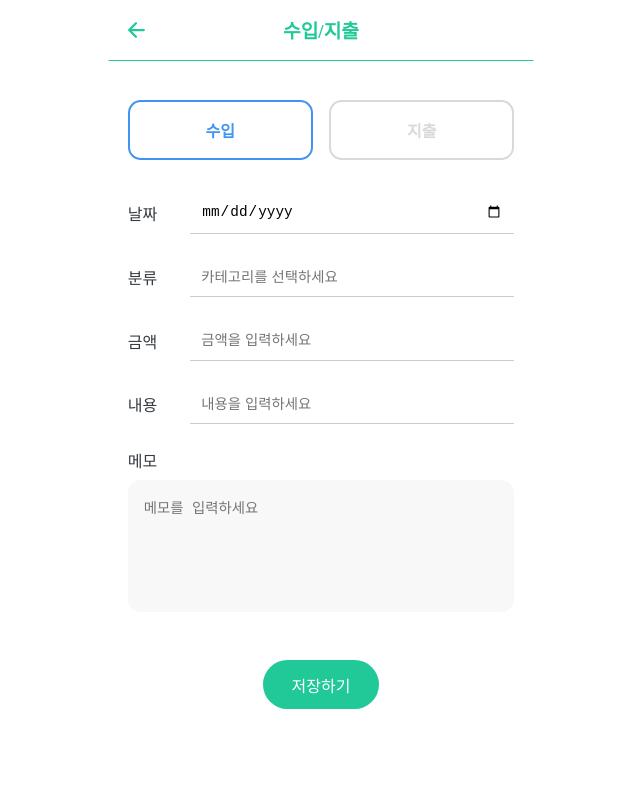
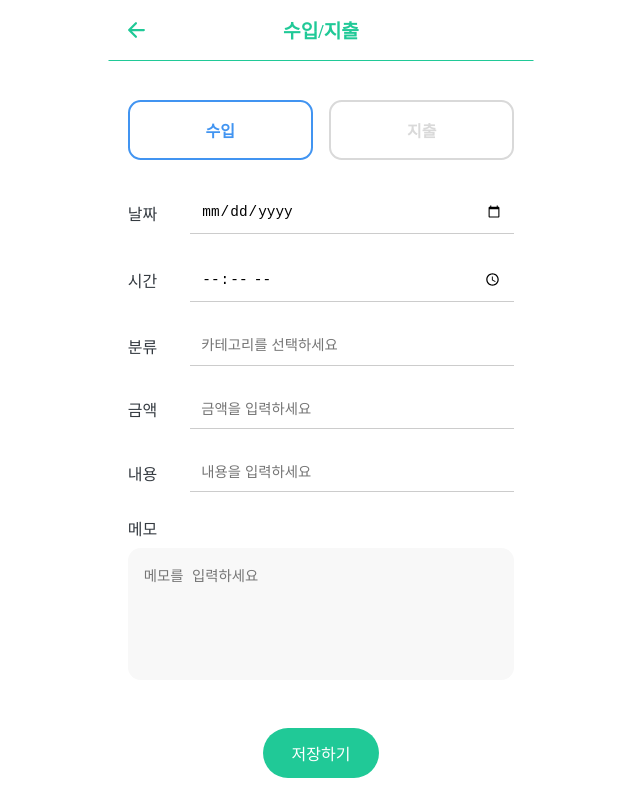
Before and after one commit to Coin-nect/Coin-nect_FE, a React (Vite) app: page /form in a window 1280 px wide. Shown: the whole page, without its empty margins (319-959 px from the left). Built offline with nearby package versions, Linux system fonts and the light colour scheme.

Commit message:
:recycle:[refactor]: time 추가 및 date,time 결합 format 적용

```diff
--- a/src/pages/Home/IncomeExpenseForm.tsx
+++ b/src/pages/Home/IncomeExpenseForm.tsx
@@ -10,6 +10,7 @@ const IncomeExpenseForm = () => {
   const navigate = useNavigate();
   const [isIncome, setIsIncome] = useState(true);
   const [date, setDate] = useState('');
+  const [time, setTime] = useState('');
   const [category, setCategory] = useState('');
   const [amount, setAmount] = useState('');
   const [title, setTitle] = useState('');
@@ -29,14 +30,17 @@ const IncomeExpenseForm = () => {
   const handleSubmit = () => {
     if (
       date.trim() &&
+      time.trim() &&
       category.trim() &&
       amount.trim() &&
       title.trim() &&
       memo.trim()
     ) {
+      const combinedDateTime = `${date}T${time}:00`;
+
       console.log({
         type: isIncome ? '수입' : '지출',
-        date,
+        date: combinedDateTime,
         category,
         amount,
         title,
@@ -74,6 +78,14 @@ const IncomeExpenseForm = () => {
             type="date"
             value={date}
             onChange={e => setDate(e.target.value)}
+          />
+        </Form>
+        <Form>
+          <Label>시간</Label>
+          <Input
+            type="time"
+            value={time}
+            onChange={e => setTime(e.target.value)}
           />
         </Form>
         <Form>
@@ -204,7 +216,7 @@ const Textarea = styled.textarea.attrs({ spellCheck: false })`
   padding: 1rem;
   border: none;
   background-color: ${COLORS.input_box};
-  color: ${COLORS.dark_gray};
+  color: ${COLORS.black};
   border-radius: 0.8rem;
   resize: none;
   min-height: 100px;
```
